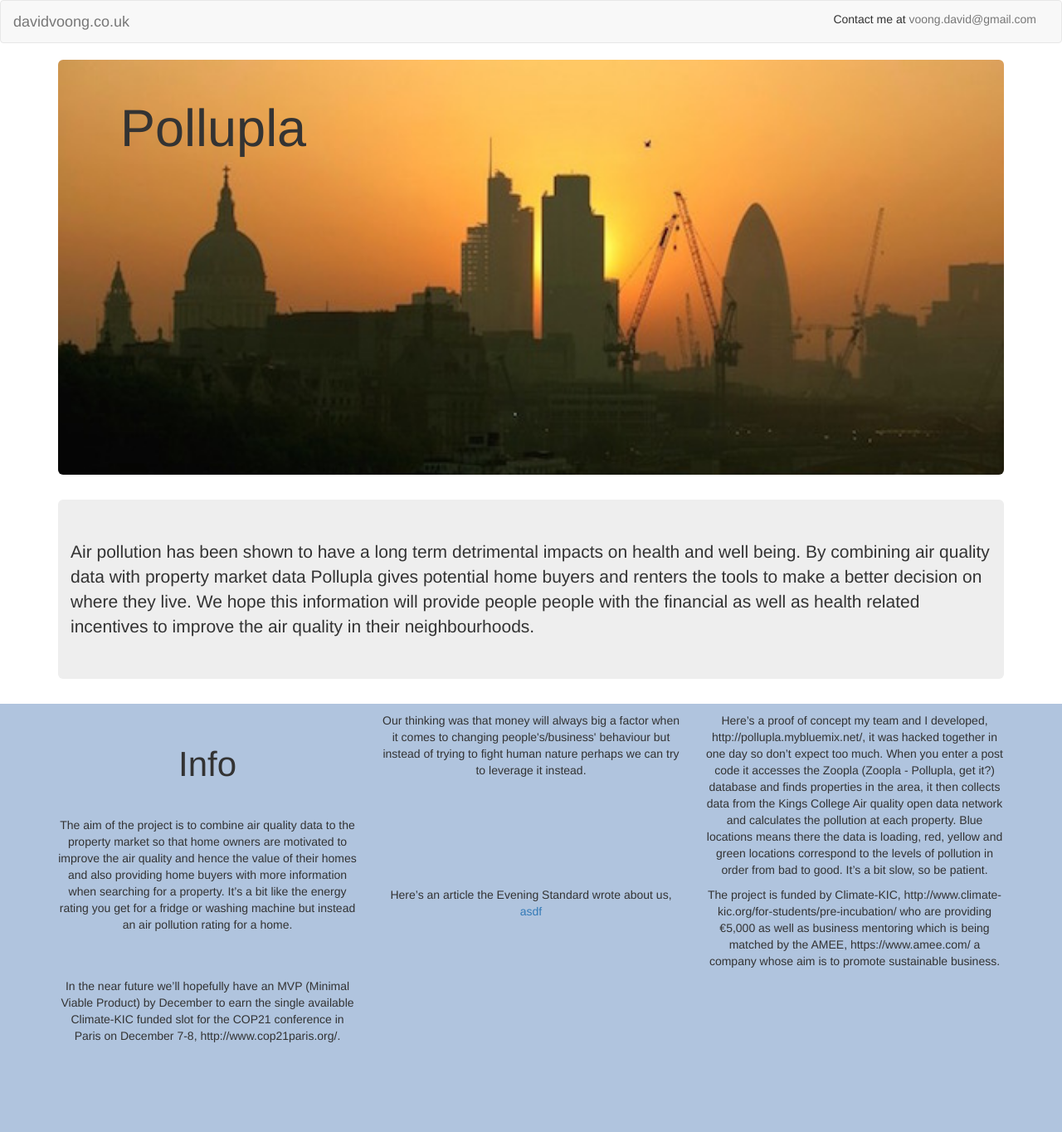
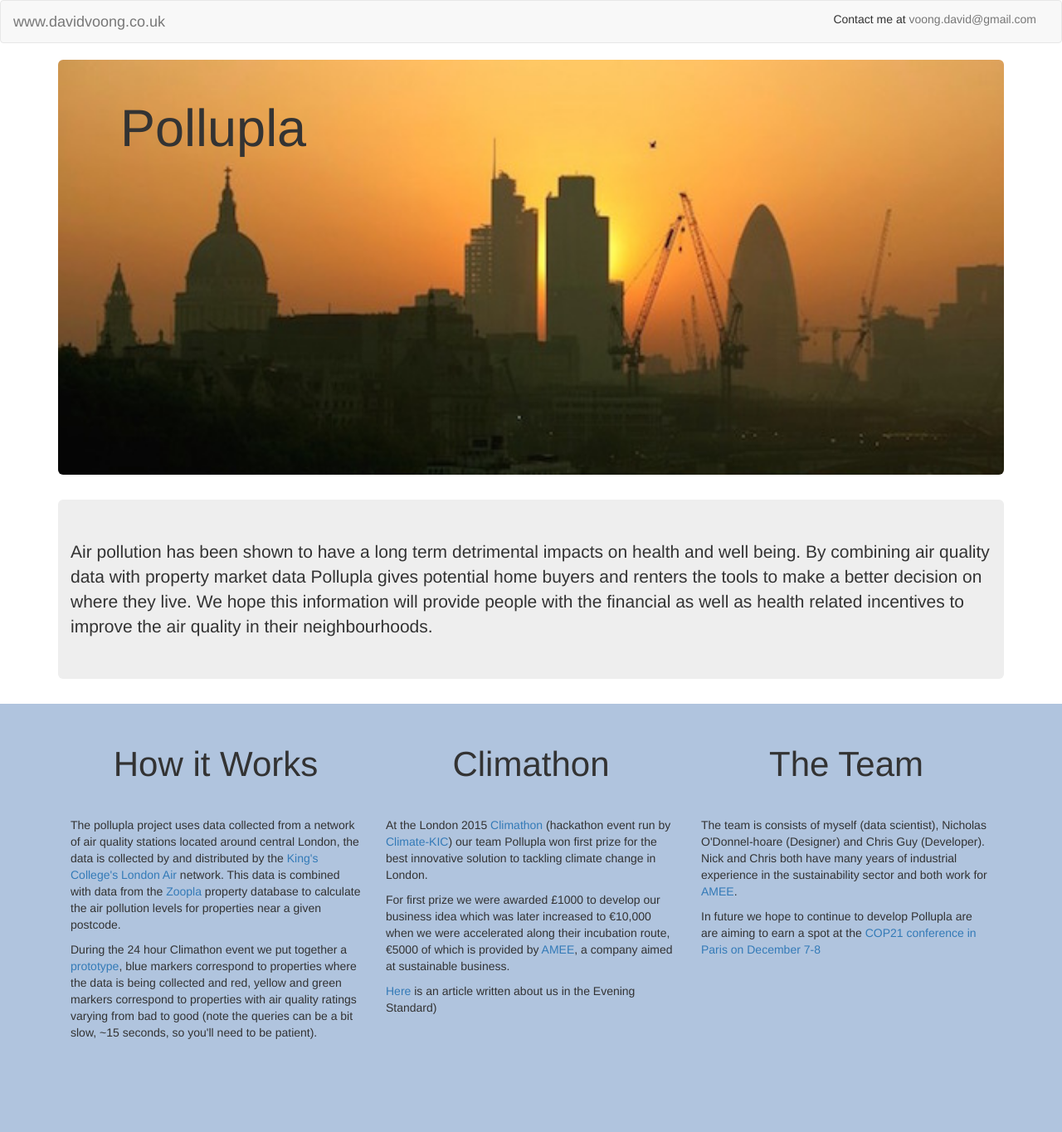
Before and after one commit to dvoong/davidvoong, a Django app: page /projects/pollupla in a window 1280 px wide. Shown: the whole page at 83% size. Before the commit the page ends 1256 px from the top, so only its background shows below. Run offline with Django 3.2, Linux system fonts and the light colour scheme; some libraries are stand-ins or nearby versions.

Commit message:
Add content to the pollupla page

```diff
--- a/davidvoong/templates/davidvoong/home.html
+++ b/davidvoong/templates/davidvoong/home.html
@@ -86,7 +86,7 @@
 	    </a>
 	    <div class="carousel-caption">
 	      <h3>Pollupla</h3>
-	      <p>Air pollution has been shown to have a long term detrimental impacts on health and well being. By combining air quality data with property market data Pollupla gives potential home buyers and renters the tools to make a better decision on where they live. We hope this information  will provide people people with the financial as well as health related incentives to improve the air quality in their neighbourhoods.</p>
+	      <p>Air pollution has been shown to have a long term detrimental impacts on health and well being. By combining air quality data with property market data Pollupla gives potential home buyers and renters the tools to make a better decision on where they live. We hope this information  will provide people with the financial as well as health related incentives to improve the air quality in their neighbourhoods.</p>
 	    </div>
 	  </div>
 
--- a/davidvoong/templates/davidvoong/navbar.html
+++ b/davidvoong/templates/davidvoong/navbar.html
@@ -8,7 +8,7 @@
 	    <span class="icon-bar"></span>
 	    <span class="icon-bar"></span>
 	  </button>
-	  <a class="navbar-brand" href="/">davidvoong.co.uk</a>
+	  <a class="navbar-brand" href="/">www.davidvoong.co.uk</a>
 	</div>
 
 	<!-- Collect the nav links, forms, and other content for toggling -->
@@ -16,7 +16,7 @@
 	  <ul class="nav navbar-nav">
 	  </ul>
 	  <ul class="nav navbar-nav navbar-right" style="margin-top: 12px;">
-	    <li>Contact me at <a style="display: inline; padding-left: 0px;" href="mailto:voong.david@gmail.com">voong.david@gmail.com</a></li>
+	    <li>Contact me at <a style="display: inline; padding-left: 0px;" target="_blank" href="mailto:voong.david@gmail.com">voong.david@gmail.com</a></li>
 	  </ul>
 	</div><!-- /.navbar-collapse -->
       </div><!-- /.container-fluid -->
--- a/davidvoong/templates/davidvoong/pollupla.html
+++ b/davidvoong/templates/davidvoong/pollupla.html
@@ -29,7 +29,7 @@
   .jumbotron#bike {
   background-image: url(/static/davidvoong/london_pollution.jpeg);
   background-repeat: no-repeat;
-  background-size: 100%;
+  background-size: 1150px;
   height: 500px;
   margin-top: 20px;
   <!-- background-position: 50% 25%; -->
@@ -70,35 +70,39 @@
 	</div>
       </div>
       <div class="jumbotron" style="margin-left: auto; margin-right: auto; padding-left: 15px; padding-right: 15px;">
-	<p style="margin-bottom: 0px">Air pollution has been shown to have a long term detrimental impacts on health and well being. By combining air quality data with property market data Pollupla gives potential home buyers and renters the tools to make a better decision on where they live. We hope this information will provide people people with the financial as well as health related incentives to improve the air quality in their neighbourhoods.</p>
+	<p style="margin-bottom: 0px">Air pollution has been shown to have a long term detrimental impacts on health and well being. By combining air quality data with property market data Pollupla gives potential home buyers and renters the tools to make a better decision on where they live. We hope this information will provide people with the financial as well as health related incentives to improve the air quality in their neighbourhoods.</p>
       </div>
     </div>
   </div>
 
-  <div id="id-main" class="container-fluid" style="padding-top: 10px; padding-bottom: 0px; padding-left: 0px; padding-right: 0px;">
-    <div class="container" style="padding-bottom: 50px;">
-      <div class="row">
+  <div id="id-main" class="container-fluid" style="padding-top: 10px; padding-bottom: 100px;">
+    <div class="container">
     <div class="col-md-4">
-	  <h2>Info</h2>
-	  <p>The aim of the project is to combine air quality data to the property market so that home owners are motivated to improve the air quality and hence the value of their homes and also providing home buyers with more information when searching for a property. It’s a bit like the energy rating you get for a fridge or washing machine but instead an air pollution rating for a home.</p>
+      <h2>How it Works</h2>
+      <p>The pollupla project uses data collected from a network of air quality stations located around central London, the data is collected by and distributed by the <a href="http://www.londonair.org.uk/LondonAir/Default.aspx">King's College's London Air</a> network. This data is combined with data from the <a href="http://www.zoopla.co.uk/">Zoopla</a> property database to calculate the air pollution levels for properties near a given postcode.</p>
+
+      <p>During the 24 hour Climathon event we put together a <a href="http://pollupla.mybluemix.net">prototype</a>, blue markers correspond to properties where the data is being collected and red, yellow and green markers correspond to properties with air quality ratings varying from bad to good (note the queries can be a bit slow, ~15 seconds, so you'll need to be patient).</p>
     </div>
+
     <div class="col-md-4">
-	  <p>Our thinking was that money will always big a factor when it comes to changing people's/business' behaviour but instead of trying to fight human nature perhaps we can try to leverage it instead.</p>
+      <h2>Climathon</h2>
+      <p>At the London 2015 <a href="http://www.climate-kic.org/climathon/">Climathon</a> (hackathon event run by <a href="http://www.climate-kic.org/for-students/pre-incubation">Climate-KIC</a>) our team Pollupla won first prize for the best innovative solution to tackling climate change in London.</p>
+
+      <p>For first prize we were awarded £1000 to develop our business idea which was later increased to €10,000 when we were accelerated along their incubation route, €5000 of which is provided by <a href="https://www.amee.com">AMEE</a>, a company aimed at sustainable business.</p>
+
+      <p><a href="http://www.standard.co.uk/news/techandgadgets/technology-the-key-to-pollution-debate-as-app-exposes-dirty-air-neighbourhoods-10359122.html">Here</a> is an article written about us in the Evening Standard)</a></p>
     </div>
+
     <div class="col-md-4">
-	  <p>Here’s a proof of concept my team and I developed, http://pollupla.mybluemix.net/, it was hacked together in one day so don’t expect too much. When you enter a post code it accesses the Zoopla (Zoopla - Pollupla, get it?) database and finds properties in the area, it then collects data from the Kings College Air quality open data network and calculates the pollution at each property. Blue locations means there the data is loading, red, yellow and green locations correspond to the levels of pollution in order from bad to good. It’s a bit slow, so be patient.</p>
+      <h2>The Team</h2>
+      <p>The team is consists of myself (data scientist), Nicholas O'Donnel-hoare (Designer) and Chris Guy (Developer). Nick and Chris both have many years of industrial experience in the sustainability sector and both work for <a href="https://www.amee.com">AMEE</a>.</p>
+
+      <p>In future we hope to continue to develop Pollupla are are aiming to earn a spot at the <a href="the COP21 conference in Paris on December 7-8, http://www.cop21paris.org">COP21 conference in Paris on December 7-8</a></p>
     </div>
-	<div class="col-md-4">
-	  <p>Here’s an article the Evening Standard wrote about us, <a href="http://www.standard.co.uk/news/techandgadgets/technology-the-key-to-pollution-debate-as-app-exposes-dirty-air-neighbourhoods-10359122.html">asdf</a></p>
-	</div>
-	<div class="col-md-4">
-	  <p>The project is funded by Climate-KIC, http://www.climate-kic.org/for-students/pre-incubation/ who are providing €5,000 as well as business mentoring which is being matched by the AMEE, https://www.amee.com/ a company whose aim is to promote sustainable business.</p>
-	</div>
-	<div class="col-md-4">
-	  <p>In the near future we’ll hopefully have an MVP (Minimal Viable Product) by December to earn the single available Climate-KIC funded slot for the COP21 conference in Paris on December 7-8, http://www.cop21paris.org/.</p>
+
+
     </div>
   </div>
 </div>
 
-
 {% endblock %}
```
Lines whose indentation alone changed are shown as unchanged.
